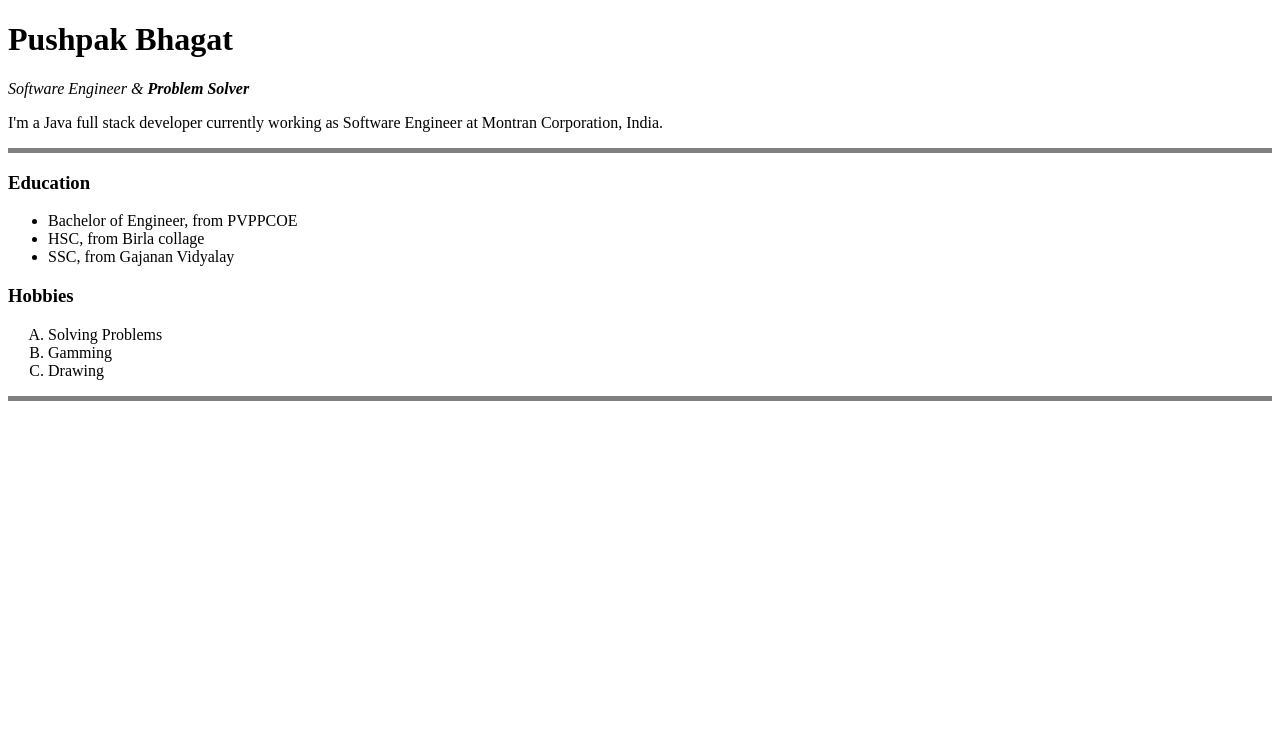
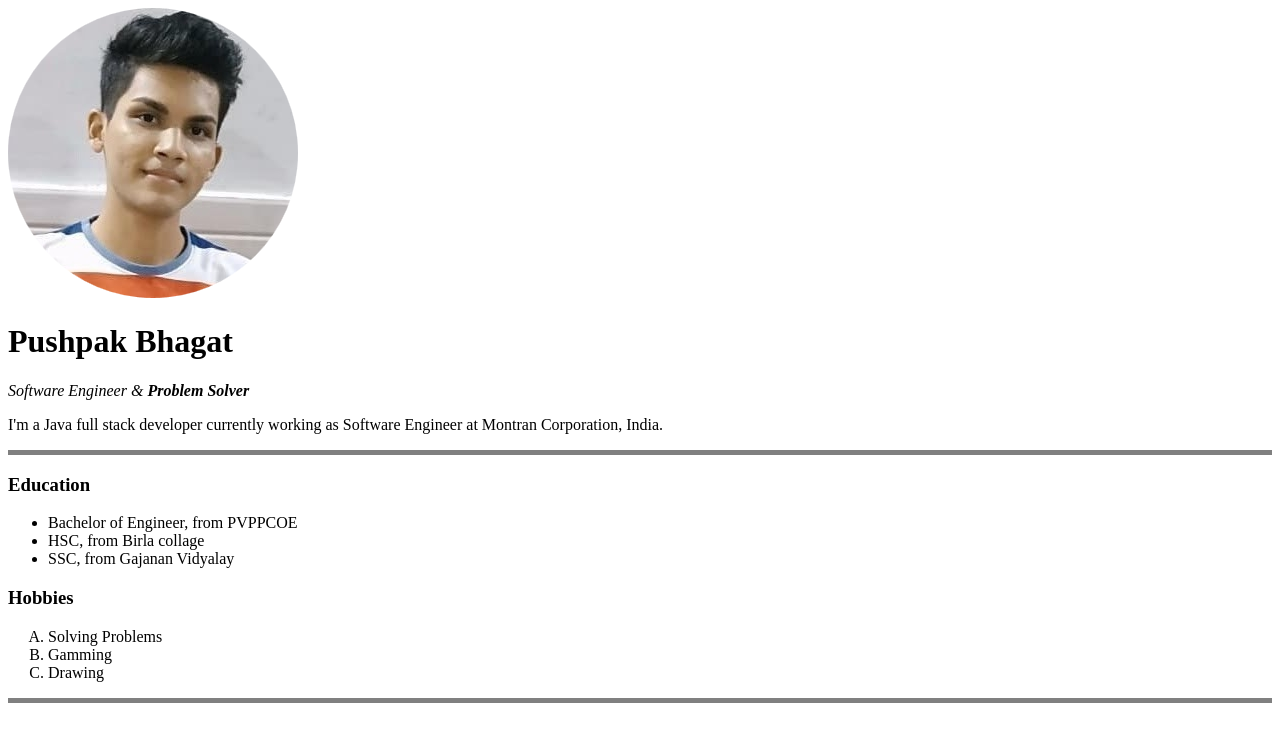
Before and after one commit to pushpak-256/Ud-webDevlopment-web2-to-web3, a plain HTML site: page HTML/Personal Site/index.html in a window 1280 px wide. Drawn offline with Linux system fonts and the light colour scheme.

Commit message:
:sparkles: Add img for portfolio

```diff
--- a/HTML/Personal Site/index.html
+++ b/HTML/Personal Site/index.html
@@ -11,6 +11,8 @@
 </head>
 
 <body>
+  <!-- Search engines also look for alt="" attributes-->
+  <img src="images/pp-modified.png" alt="Pushpak-Bhagat-img">
   <h1>Pushpak Bhagat</h1>
   <p><em>Software Engineer & <strong>Problem Solver</strong></em></p>
 
```
Also changed, not shown: HTML/Personal Site/images/pp-modified.png (added).
